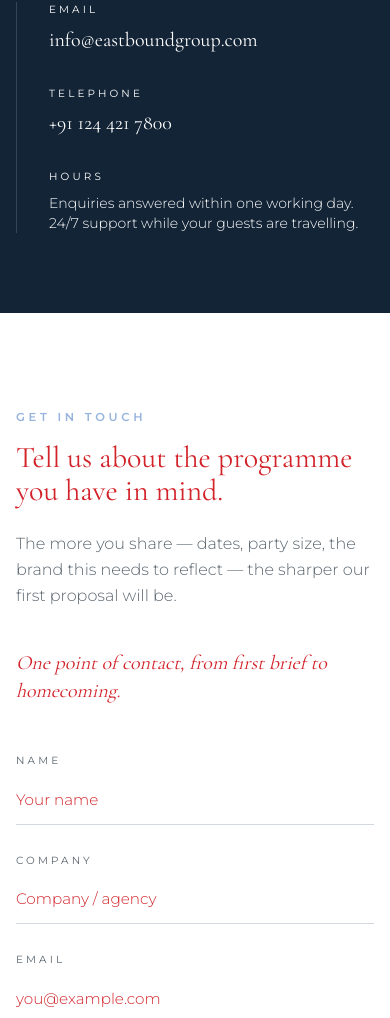
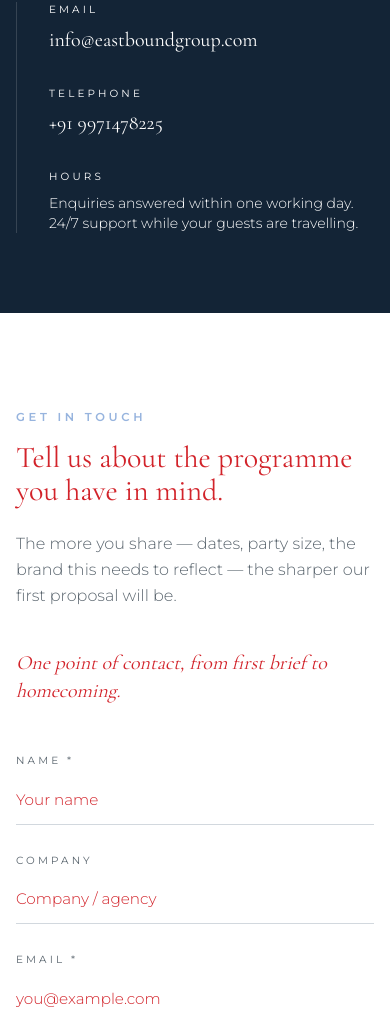
Before and after one commit to kurilpratik/eastbound, a Next.js app: page /contact in a window 390 px wide. Shown: the part 473-1491 px from the top of the page. Built offline with nearby package versions, Linux system fonts and the light colour scheme.

Commit message:
Update testimonials

```diff
--- a/app/(website)/contact/page.tsx
+++ b/app/(website)/contact/page.tsx
@@ -10,8 +10,11 @@ import {
   destinationOptions,
   paymentPolicy,
   contactSignature,
+  financialRiskAssurance,
+  financialRiskAssuranceStatement,
 } from "@/data/contact";
 import { site } from "@/data/site";
+import BrandLogos from "@/components/BrandLogos";
 
 const ContactPage = () => {
   const [sent, setSent] = useState(false);
@@ -60,7 +63,14 @@ const ContactPage = () => {
                   <dt className="text-primary-foreground/50 text-[0.65rem] tracking-[0.3em] uppercase">
                     Telephone
                   </dt>
-                  <dd className="mt-2 font-serif text-xl">{site.phone}</dd>
+                  <dd className="mt-2 font-serif text-xl">
+                    <a
+                      href={`tel:${site.phone.replace(/[\s()]/g, "")}`}
+                      className="hover:text-accent transition-colors"
+                    >
+                      {site.phone}
+                    </a>
+                  </dd>
                 </div>
                 <div>
                   <dt className="text-primary-foreground/50 text-[0.65rem] tracking-[0.3em] uppercase">
@@ -101,7 +111,7 @@ const ContactPage = () => {
                 }}
                 className="grid gap-x-8 gap-y-7 sm:grid-cols-2"
               >
-                <Field label="Name" htmlFor="c-name">
+                <Field label="Name *" htmlFor="c-name">
                   <input
                     id="c-name"
                     required
@@ -118,7 +128,7 @@ const ContactPage = () => {
                     placeholder="Company / agency"
                   />
                 </Field>
-                <Field label="Email" htmlFor="c-email">
+                <Field label="Email *" htmlFor="c-email">
                   <input
                     id="c-email"
                     required
@@ -219,11 +229,11 @@ const ContactPage = () => {
                       ? "md:col-span-6"
                       : i === 1
                         ? "md:col-span-6"
-                        : "md:col-span-7 md:col-start-4"
+                        : "md:col-span-6"
                   }
                 >
                   <div className="card-frame group bg-background border-border/70 h-full border p-8 md:p-10">
-                    <p className="text-accent text-[0.65rem] tracking-[0.3em] uppercase">
+                    <p className="text-blue-light text-[0.65rem] tracking-[0.3em] uppercase">
                       {o.country}
                     </p>
                     <h3 className="text-primary group-hover:text-accent mt-4 font-serif text-2xl transition-colors md:text-3xl">
@@ -265,15 +275,15 @@ const ContactPage = () => {
           <div className="container grid gap-12 lg:grid-cols-12 lg:gap-20">
             <Reveal className="lg:col-span-5">
               <p className="eyebrow text-blue-dark mb-4">
-                {paymentPolicy.eyebrow}
+                {financialRiskAssurance.eyebrow}
               </p>
               <h2 className="font-serif text-3xl leading-[1.08] md:text-4xl">
-                {paymentPolicy.title}
+                {financialRiskAssurance.title}
               </h2>
             </Reveal>
             <div className="lg:col-span-6 lg:col-start-7">
               <ul className="border-t border-white/15">
-                {paymentPolicy.points.map((p, i) => (
+                {financialRiskAssurance.points.map((p, i) => (
                   <Reveal key={p.slice(0, 20)} delay={i * 80} as="div">
                     <li className="group flex items-baseline gap-6 border-b border-white/15 py-6">
                       <span className="text-blue-dark font-serif">
@@ -287,11 +297,13 @@ const ContactPage = () => {
                 ))}
               </ul>
               <p className="text-primary-foreground/90 mt-12 font-serif text-xl italic md:text-2xl">
-                {contactSignature}
+                {financialRiskAssuranceStatement}
               </p>
             </div>
           </div>
         </section>
+
+        <BrandLogos />
 
         <style>{`
         .contact-input {
--- a/components/home/Testimonials.tsx
+++ b/components/home/Testimonials.tsx
@@ -24,7 +24,7 @@ export function Testimonials() {
           <blockquote className="min-h-[240px] md:min-h-[200px]">
             <p
               key={`${t.author}-${t.role}`}
-              className="reveal is-visible font-serif text-2xl leading-[1.25] text-white italic md:text-4xl lg:text-5xl"
+              className="reveal is-visible font-serif text-2xl leading-[1.25] text-white italic"
             >
               &ldquo;{t.quote}&rdquo;
             </p>
--- a/data/contact.ts
+++ b/data/contact.ts
@@ -24,16 +24,20 @@ export const destinationOptions = [
 
 export const offices = site.offices;
 
-export const paymentPolicy = {
-  eyebrow: "Payment policy",
-  title: "Clear terms, before anything is confirmed",
+export const financialRiskAssurance = {
+  eyebrow: "FINANCIAL RISK ASSURANCE",
+  title: "Travel with Confidence",
   points: [
-    "A deposit confirms every programme; the balance is due prior to arrival as set out in your proposal.",
-    "All quotations are issued in writing with inclusions, exclusions and cancellation terms stated up front.",
-    "Payments are accepted by bank transfer to the relevant Eastbound entity — India, UAE or Sri Lanka.",
-    "Any revision to dates, party size or services is re-quoted in writing before it is actioned.",
+    "When you entrust Eastbound with your journey, you are entrusting us with more than the details of a holiday.",
+    "Our approach is built around transparency, responsible financial practices and long-standing relationships with trusted travel partners across the region.",
+    "We provide clear documentation around your booking, agreed inclusions and payment schedules, while our experienced team remains available throughout the planning and travel process.",
+    "Our established presence in the region means that your journey is backed not only by carefully selected partners, but by a team with the local knowledge and relationships to manage the unexpected.",
+    ,
   ],
 };
 
+export const financialRiskAssuranceStatement =
+  "Your journey should feel seamless from the first conversation to the moment you return home.";
+
 export const contactSignature =
   "Eastbound — Twenty Years of Local Knowledge, Global Standards, Extraordinary Journeys.";
--- a/data/site.ts
+++ b/data/site.ts
@@ -4,7 +4,7 @@ export const site = {
   description:
     "Eastbound crafts private, luxurious travel experiences across Bhutan, Nepal, India, Sri Lanka and the UAE — designed for the world's most discerning travellers.",
   email: "info@eastboundgroup.com",
-  phone: "+91 124 421 7800",
+  phone: "+91 9971478225",
   address: "898 Udyog Vihar, Phase 1, Gurgaon, Haryana, India",
   social: {
     instagram: "https://instagram.com",
@@ -23,8 +23,8 @@ export const site = {
       country: "India",
       label: "India Head Office",
       lines: ["898 Udyog Vihar, Phase 1", "Gurgaon, Haryana"],
-      phone: "+91 124 421 7800",
-      email: "info@eastboundgroup.com",
+      phone: "+91 9971478225",
+      email: "disha@eastboundgroup.com",
     },
     {
       country: "UAE",
@@ -35,7 +35,7 @@ export const site = {
         "PO Box 114551, Dubai, United Arab Emirates",
       ],
       phone: "+971 55 630 6185",
-      email: "info@eastboundgroup.com",
+      email: "smehta@eastboundgroup.com",
     },
     {
       country: "Sri Lanka",
@@ -44,5 +44,19 @@ export const site = {
       phone: "+94 71 04 22 534",
       email: "srilanka@eastboundgroup.com",
     },
+    {
+      country: "Bhutan",
+      label: "Eastbound Bhutan",
+      lines: ["P/O Box 848, Kewang Building,", "Norzin Lam Thimpu, Bhutan"],
+      phone: "+124-421- 7800",
+      email: "bhutan@eastboundgroup.com",
+    },
+    {
+      country: "Nepal",
+      label: "Eastbound Nepal",
+      lines: ["525, Ranibari, Samakhushi", "Kathmandu-3, Nepal"],
+      phone: "+977 1 4350108",
+      email: "nepal@eastboundgroup.com",
+    },
   ],
 } as const;
--- a/data/testimonials.ts
+++ b/data/testimonials.ts
@@ -7,20 +7,20 @@ export type Testimonial = {
 export const testimonials: Testimonial[] = [
   {
     quote:
-      "Eastbound don't sell trips — they compose them. Our fortnight through Rajasthan felt like a private film we happened to walk inside.",
-    author: "Amelia & Charles Bennett",
-    role: "London",
+      "I consistently return to Eastbound for my southern-Asia bound clients because of the consistently high-quality experiences they always provide them. Eastbound personally cares about my clients and always ensure a seamless and beautiful experience. From the Operations staff to the guides, they go over and above to provide exceptional experiences",
+    author: "Beth Rowan",
+    role: "Owner, Tapestry Travel",
   },
   {
     quote:
-      "The most considered travel company we have ever worked with. Every detail, from the driver's playlist to the choice of tea at breakfast, felt deliberate.",
-    author: "Rohan Mehta",
-    role: "Singapore",
+      "We have been working with our trusted DMC partner in North India for many years and highly value their professionalism, reliability and in-depth destination knowledge. Their experienced team consistently provides excellent support, responds quickly and handles even complex requests with great care and attention to detail. Over the years, they have proven to be a dependable partner for tailor-made travel arrangements, ensuring smooth operations and high service standards for our clients. We greatly appreciate the long-standing cooperation and look forward to continuing our successful partnership in the years ahead.",
+    author: "Michael Metzner",
+    role: "CEO & MD, Tischler Reisen AG",
   },
   {
     quote:
-      "They arranged a private blessing at a monastery in Bhutan that our children still talk about, three years later.",
-    author: "The Nakamura Family",
-    role: "Kyoto",
+      "PhotoFly Travel Club has been working with Reshma and her team at Eastbound to create personalized, memorable, and high quality tours for several years, and will continue to utilize their expertise in the future. I know that the programs offered will be run efficiently and professionally with an emphasis on providing authentic cultural experiences that will help set us apart from other providers. We’re proud of the relationship we have and look forward to showing people the best parts of India and beyond.",
+    author: "Andrew Skarvinko",
+    role: "Director, PhotoFly Travel Club",
   },
 ];
```
